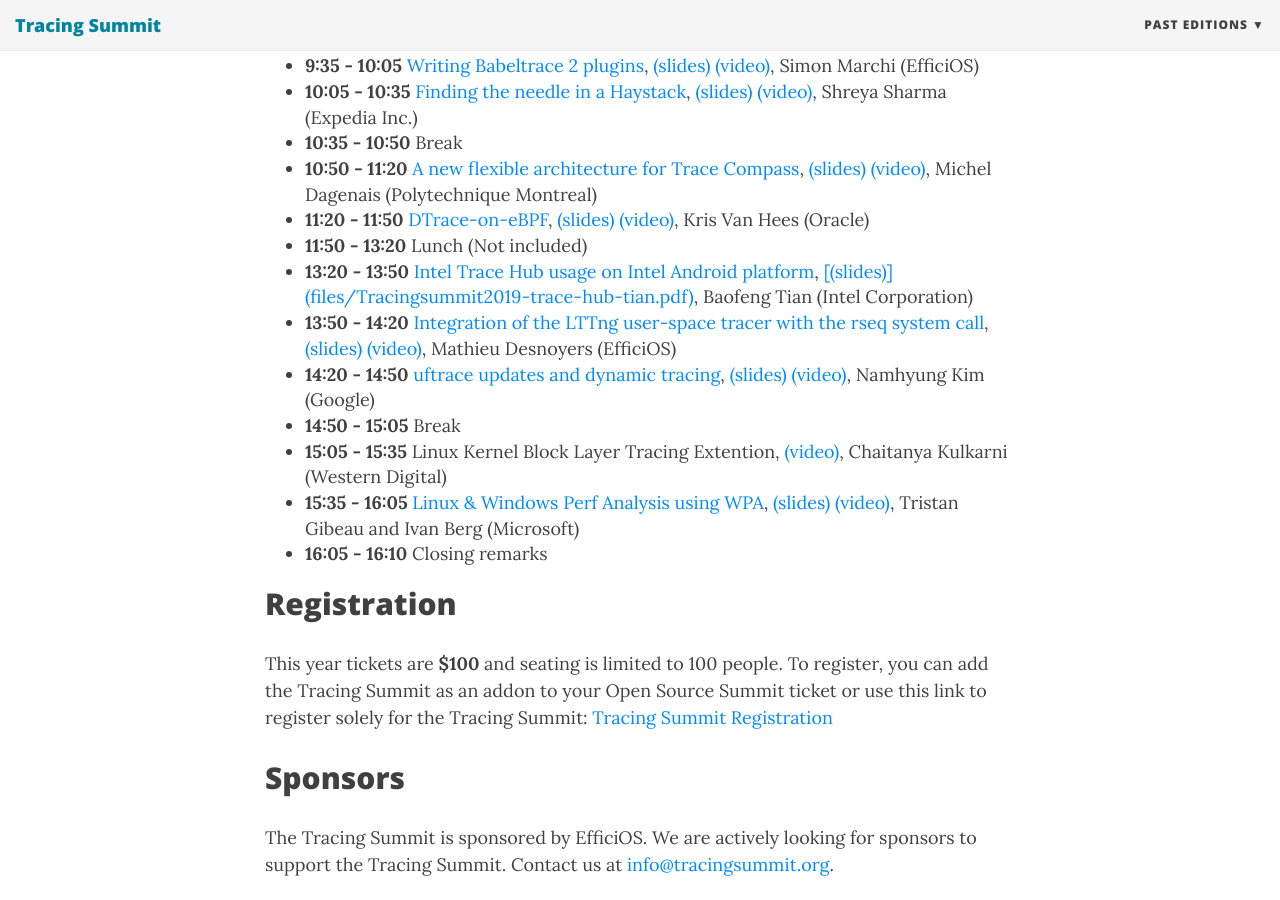
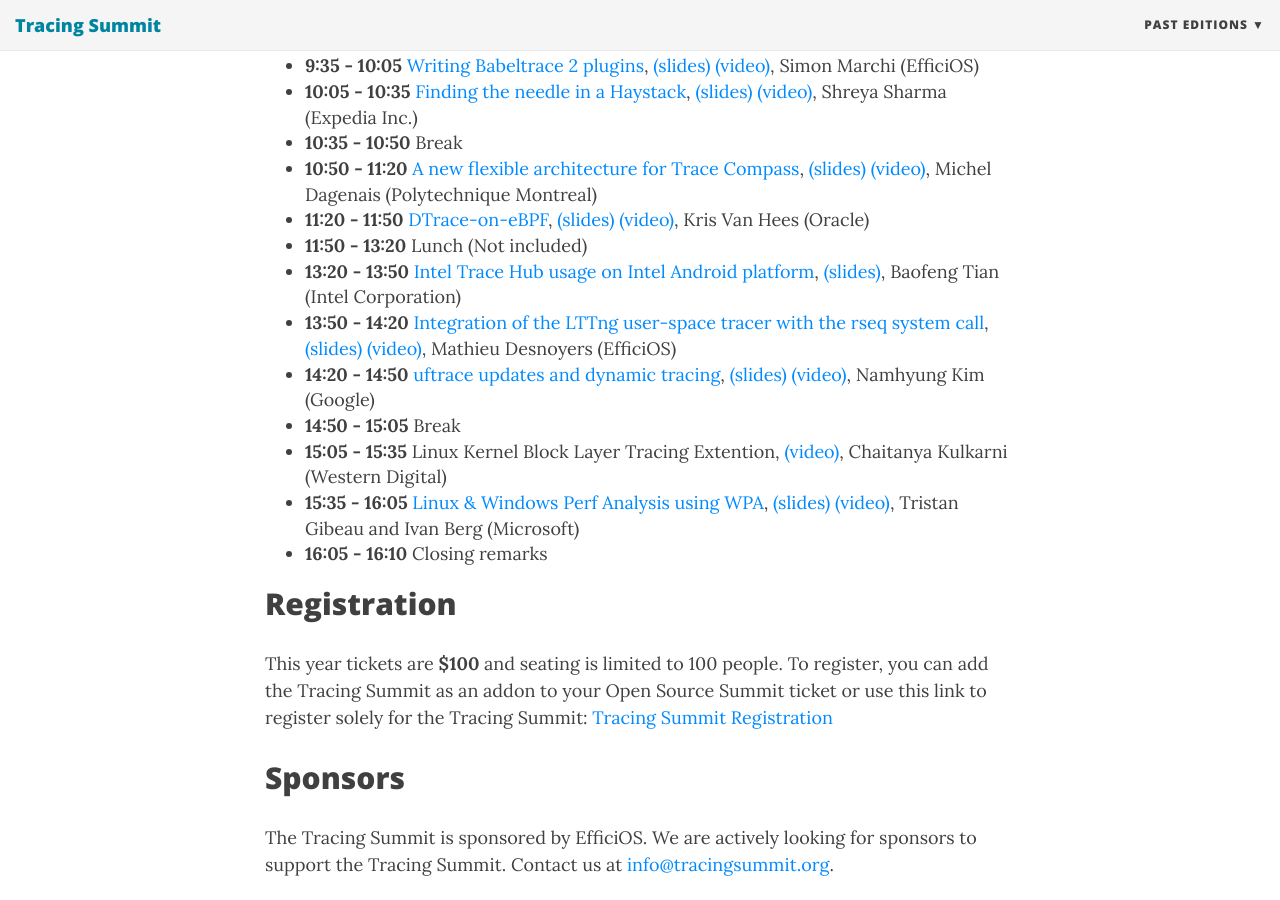
Before and after one commit to tracingsummit/tracingsummit.github.io, a Jekyll site: the page built from site/ts/2019/index.md, in a window 1280 px wide and 900 px high, scrolled down 736 px. Built offline with Jekyll 4.4.1, drawn with Linux system fonts in a browser that asks for light colours; nearby versions of some CDN libraries.

Commit message:
fix slides url in ts2019
Signed-off-by: Michael Jeanson <mjeanson@efficios.com>

```diff
--- a/site/ts/2019/index.md
+++ b/site/ts/2019/index.md
@@ -18,7 +18,7 @@
 * **10:50 - 11:20** [A new flexible architecture for Trace Compass](tracecompass), [(slides)](files/Tracingsummit2019-theia-dagenais.pdf) [(video)](https://youtu.be/8s5vGf45e-g), Michel Dagenais (Polytechnique Montreal)
 * **11:20 - 11:50** [DTrace-on-eBPF](dtrace), [(slides)](files/) [(video)](https://youtu.be/e5vioyQT7Yk), Kris Van Hees (Oracle)
 * **11:50 - 13:20** Lunch (Not included)
-* **13:20 - 13:50** [Intel Trace Hub usage on Intel Android platform](tracehub), [[(slides)](files/Tracingsummit2019-trace-hub-tian.pdf)](), Baofeng Tian (Intel Corporation)
+* **13:20 - 13:50** [Intel Trace Hub usage on Intel Android platform](tracehub), [(slides)](files/Tracingsummit2019-trace-hub-tian.pdf), Baofeng Tian (Intel Corporation)
 * **13:50 - 14:20** [Integration of the LTTng user-space tracer with the rseq system call](lttng), [(slides)](files/Tracingsummit2019-rseq-desnoyers.pdf) [(video)](https://youtu.be/70xIjFPwae0), Mathieu Desnoyers (EfficiOS)
 * **14:20 - 14:50** [uftrace updates and dynamic tracing](uftrace), [(slides)](files/Tracingsummit2019-uftrace-kim.pdf) [(video)](https://youtu.be/oc8xR1JZXcM), Namhyung Kim (Google)
 * **14:50 - 15:05** Break
```
